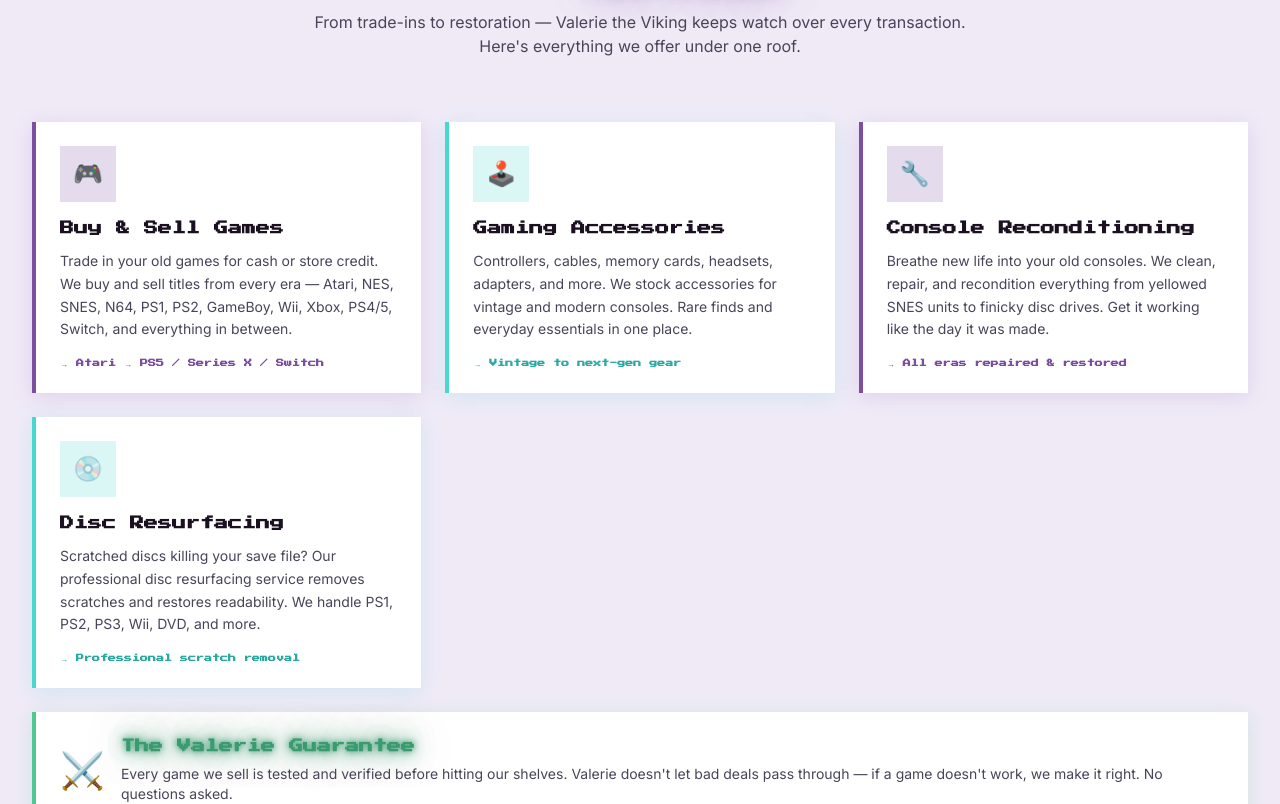
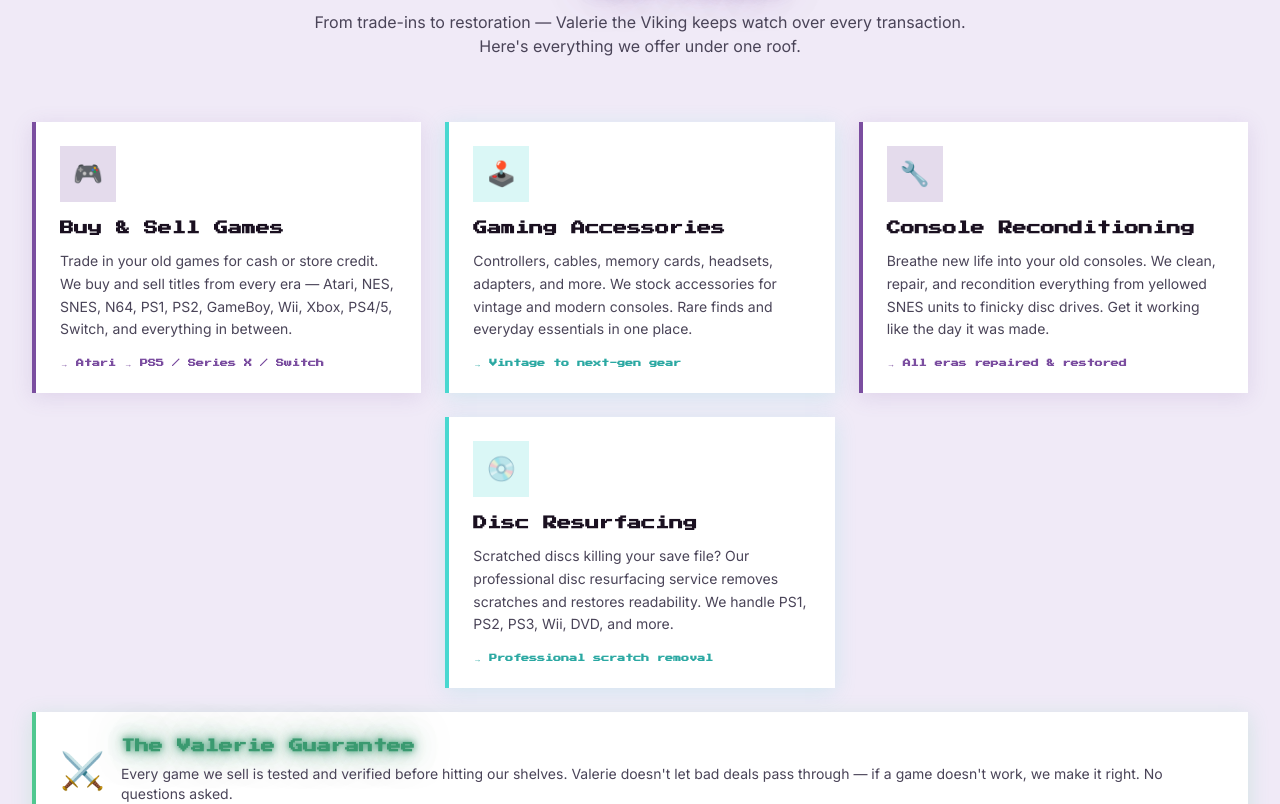
Before and after one commit to dreamquest-videogames/dreamquest-videogames.github.io, a Next.js app: page / in a window 1280 px wide. Shown: the part 960-1764 px from the top of the page. Built offline with nearby package versions, Linux system fonts and the light colour scheme.

Commit message:
fix: center Disc Resurfacing card in middle column of services grid

```diff
--- a/app/components/Services.tsx
+++ b/app/components/Services.tsx
@@ -72,14 +72,15 @@ export default function Services() {
           </p>
         </div>
 
-        {/* Services grid */}
-        <div className="grid grid-cols-1 md:grid-cols-2 lg:grid-cols-3 gap-6 [&>*:last-child:nth-child(3n+1)]:lg:col-start-2">
+        {/* Services grid — 3 cols, last orphan centered */}
+        <div className="grid grid-cols-1 md:grid-cols-2 lg:grid-cols-3 gap-6 mb-6">
           {services.map((service, idx) => {
             const styles = cardStyleMap[service.color as keyof typeof cardStyleMap];
+            const isOrphan = services.length % 3 === 1 && idx === services.length - 1;
             return (
               <div
                 key={idx}
-                className={`bg-white ${styles.border} ${styles.shadow} p-6 card-hover transition-all duration-300`}
+                className={`bg-white ${styles.border} ${styles.shadow} p-6 card-hover transition-all duration-300${isOrphan ? " lg:col-start-2" : ""}`}
               >
                 {/* Icon */}
                 <div className={`inline-flex items-center justify-center w-14 h-14 text-2xl mb-4 ${styles.icon}`}>
@@ -101,9 +102,10 @@ export default function Services() {
               </div>
             );
           })}
+        </div>
 
         {/* Valerie Guarantee — full-width */}
-          <div className="bg-white border-l-4 border-l-[#50C890] shadow-[0_4px_20px_rgba(80,200,144,0.2)] p-6 card-hover md:col-span-2 lg:col-span-3">
+        <div className="bg-white border-l-4 border-l-[#50C890] shadow-[0_4px_20px_rgba(80,200,144,0.2)] p-6 card-hover">
           <div className="flex flex-col sm:flex-row items-start sm:items-center gap-4">
             <div className="text-4xl">⚔️</div>
             <div>
@@ -118,7 +120,6 @@ export default function Services() {
           </div>
         </div>
       </div>
-      </div>
     </section>
   );
 }
```
Lines whose indentation alone changed are shown as unchanged.
